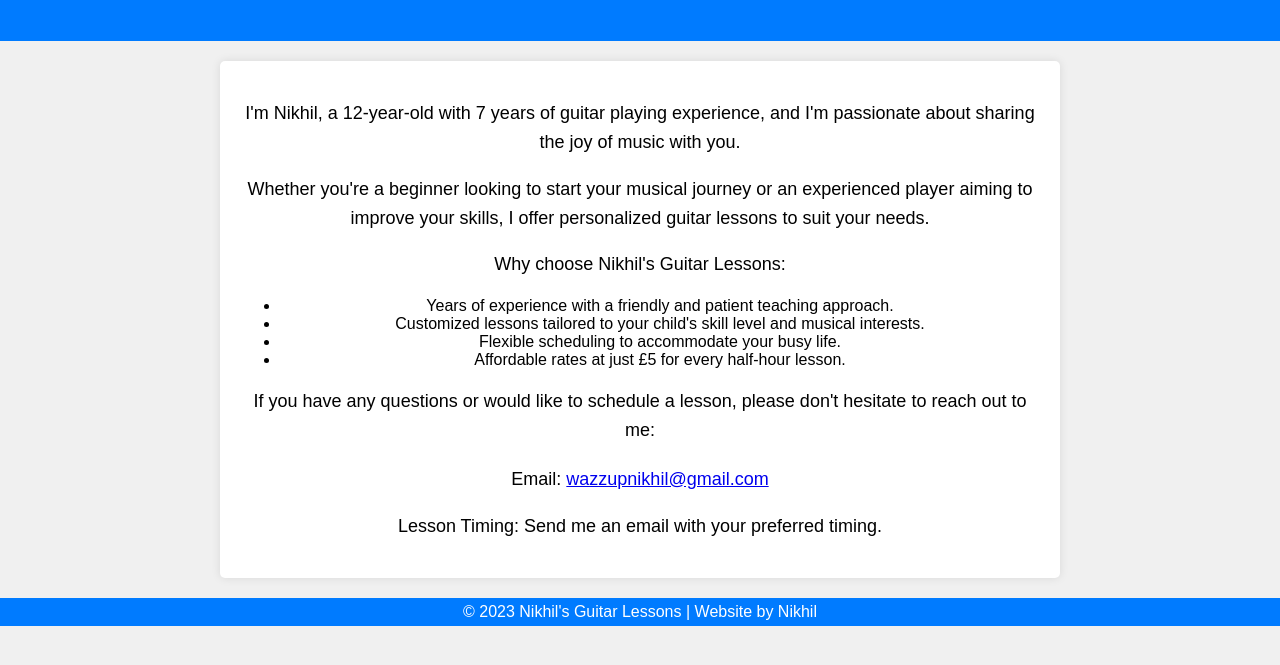
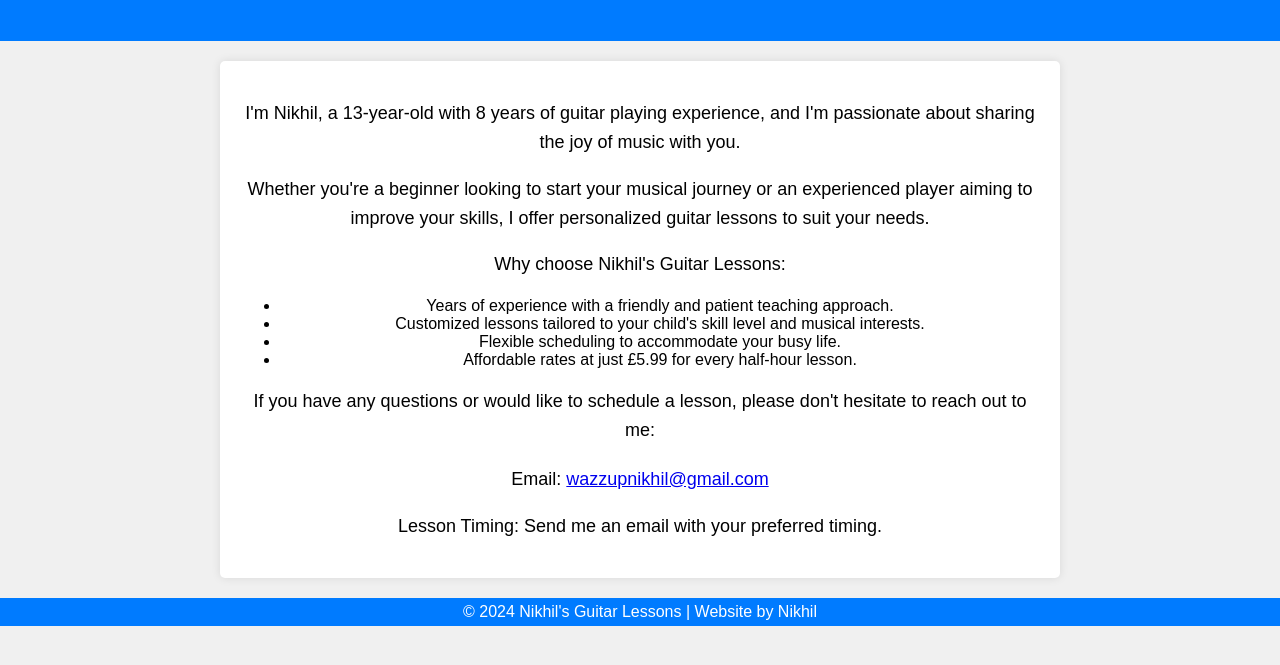
Before and after one commit to Nikhil-muse/NikhilGuitarLessons, a plain HTML site: page Guitar.html in a window 1280 px wide. Shown: the part 89-754 px from the top of the page. Drawn offline with Linux system fonts and the light colour scheme.

Commit message:
Update Guitar.html

```diff
--- a/Guitar.html
+++ b/Guitar.html
@@ -59,7 +59,7 @@
         <h1>Welcome to Nikhil's Guitar Lessons!</h1>
     </header>
     <div class="container">
-        <p>I'm Nikhil, a 12-year-old with 7 years of guitar playing experience, and I'm passionate about sharing the joy
+        <p>I'm Nikhil, a 13-year-old with 8 years of guitar playing experience, and I'm passionate about sharing the joy
             of music with you.</p>
         <p>Whether you're a beginner looking to start your musical journey or an experienced player aiming to improve
             your skills, I offer personalized guitar lessons to suit your needs.</p>
@@ -68,7 +68,7 @@
             <li>Years of experience with a friendly and patient teaching approach.</li>
             <li>Customized lessons tailored to your child's skill level and musical interests.</li>
             <li>Flexible scheduling to accommodate your busy life.</li>
-            <li>Affordable rates at just £5 for every half-hour lesson.</li>
+            <li>Affordable rates at just £5.99 for every half-hour lesson.</li>
         </ul>
         <p>If you have any questions or would like to schedule a lesson, please don't hesitate to reach out to me:</p>
 
@@ -80,7 +80,7 @@
     </div>
 
     <footer>
-        &copy; 2023 Nikhil's Guitar Lessons | Website by Nikhil
+        &copy; 2024 Nikhil's Guitar Lessons | Website by Nikhil
     </footer>
 </body>
 
```
